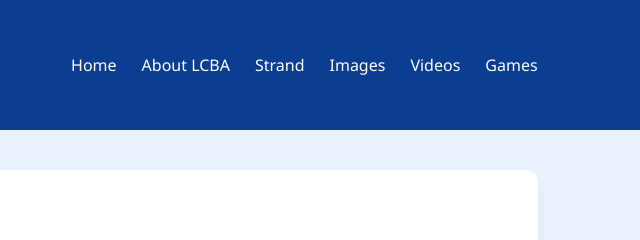
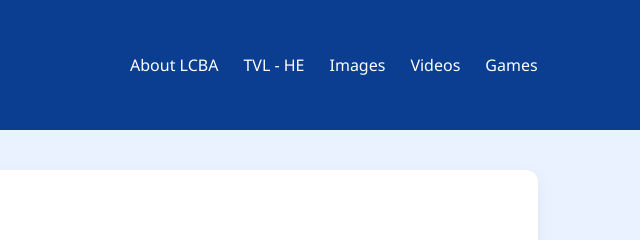
Before and after one commit to ramilchristopher0714-lgtm/LCBA-Website, a plain HTML site: page about-strand.html in a window 1280 px wide. Shown: the top 240 px of the page, 640-1280 px from the left. Drawn offline with Linux system fonts and the light colour scheme.

Commit message:
Fix HTML structure and update navigation links

```diff
--- a/about-strand.html
+++ b/about-strand.html
@@ -16,9 +16,8 @@
 </div>
         <div class="menu-toggle" onclick="toggleMenu()">☰</div>
         <ul class="nav-links">
-            <li><a href="index.html">Home</a></li>
             <li><a href="about-lcba.html">About LCBA</a></li>
-            <li><a href="about-strand.html">Strand</a></li>
+            <li><a href="about-strand.html">TVL - HE</a></li>
             <li><a href="image-gallery.html">Images</a></li>
             <li><a href="video-gallery.html">Videos</a></li>
             <li><a href="games.html">Games</a></li>
```
